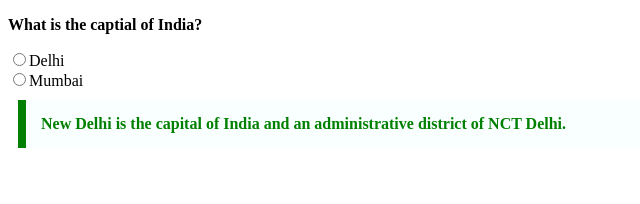
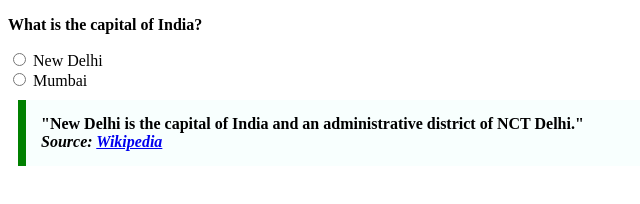
Before and after one commit to acciojob/trivia-Shikhar2001Bhadani, a website: page main.html in a window 1280 px wide. Shown: the whole page, without its empty margins (0-640 px from the left). Drawn offline with Linux system fonts and the light colour scheme.

Commit message:
created a submission

```diff
--- a/main.html
+++ b/main.html
@@ -1,31 +1,25 @@
 <!DOCTYPE html>
+<html lang="en">
+<head>
+    <meta charset="UTF-8">
+    <meta name="viewport" content="width=device-width, initial-scale=1.0">
+    <title>Quiz Question</title>
+</head>
+<body>
+    <div>
+        <p><strong>What is the capital of India?</strong></p>
+        <label>
+            <input type="radio" name="capital" value="New Delhi"> New Delhi
+        </label>
+        <br>
+        <label>
+            <input type="radio" name="capital" value="Mumbai"> Mumbai
+        </label>
+    </div>
 
-<html>
-
-<head>
-	<title>Trivia</title>
-	<link rel="stylesheet" href="styles.css">
-</head>
-
-<body>
-	<div>
-		<p><b>What is the captial of India?</b></p>
-		<input type="radio" name="name" value="option">Delhi</input>
-	</br>
-		<input type="radio" name="name" value="option">Mumbai</input>
-	</div>
-	<div >
-		<blockquote href="https://en.wikipedia.org/wiki/New_Delhi" style="max-width: 600px; margin: 10px; padding: 15px
-							; border-left: 8px solid; color:green;
-							background-color: #f8fffe; font-weight: bold;">
-			New Delhi is the capital of India
-			and an administrative district of NCT Delhi.
-		</blockquote>
-	</div>
-	<!-- the entire body must be written by student -->
-    <script type="text/javascript" src="./script.js">
-</script>
-
+    <blockquote style="max-width: 600px; margin: 10px; padding: 15px; border-left: 8px solid green; background-color: #f8fffe; font-weight: bold;">
+        "New Delhi is the capital of India and an administrative district of NCT Delhi." <br>
+        <cite>Source: <a href="https://en.wikipedia.org/wiki/New_Delhi" target="_blank">Wikipedia</a></cite>
+    </blockquote>
 </body>
-
 </html>
```
